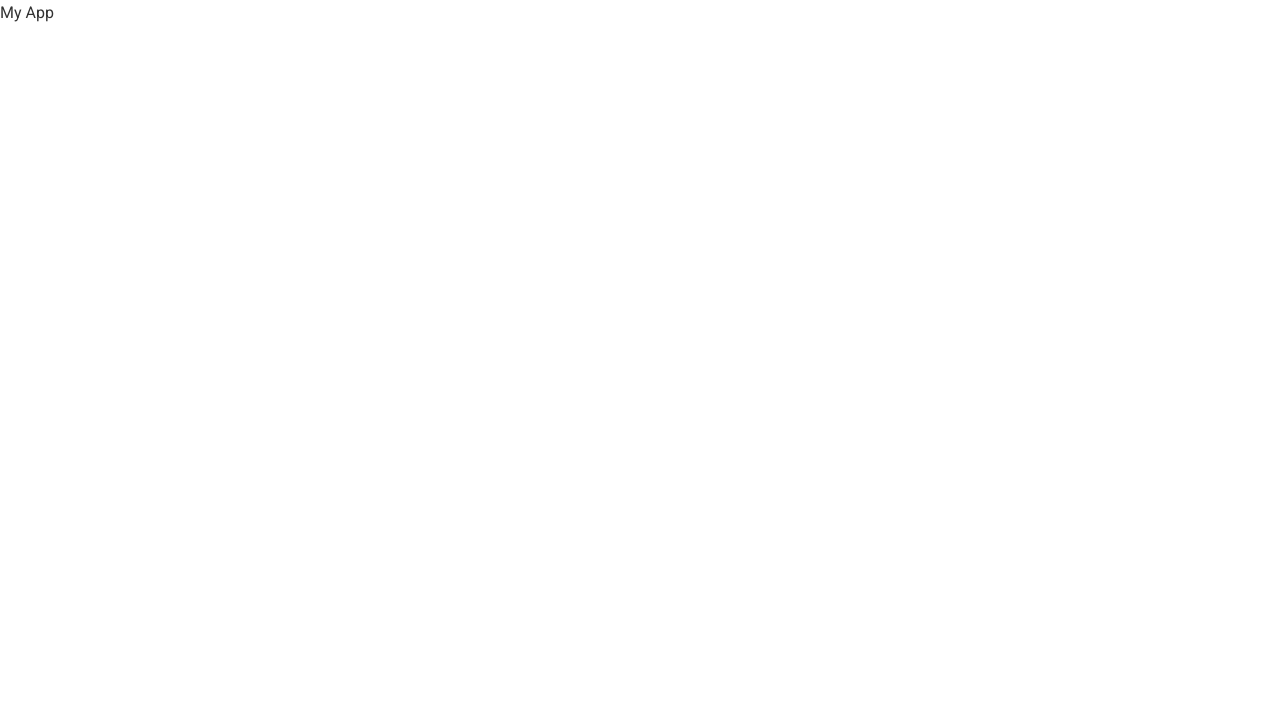
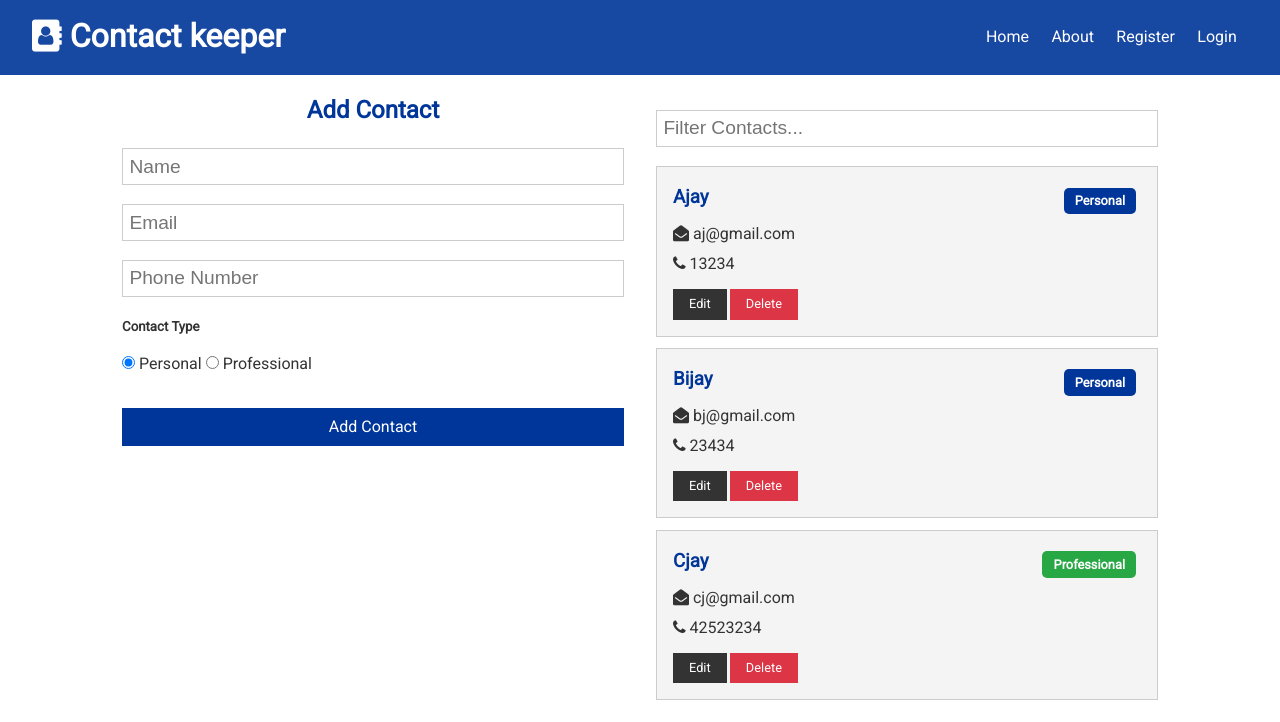
Before and after one commit to rohanJa/Kontact-Keeper, a React (Create React App) app in the folder client/: page / in a window 1280 px wide. Shown: the top 722 px of the page. Built offline with nearby package versions, Linux system fonts and the light colour scheme; the HTML template or start-up script is replaced by a standard one.

Commit message:
Update index.html, App.js, types.js

```diff
--- a/client/public/index.html
+++ b/client/public/index.html
@@ -9,7 +9,7 @@
       name="description"
       content="Web site created using create-react-app"
     />
-    <link rel="apple-touch-icon" href="%PUBLIC_URL%/logo192.png" />
+    <!-- <link rel="apple-touch-icon" href="%PUBLIC_URL%/logo192.png" /> -->
     <!--
       manifest.json provides metadata used when your web app is installed on a
       user's mobile device or desktop. See https://developers.google.com/web/fundamentals/web-app-manifest/
--- a/client/src/App.js
+++ b/client/src/App.js
@@ -1,11 +1,40 @@
-import React from 'react';
+import React, { Fragment } from 'react';
 import './App.css';
+import { BrowserRouter as Router, Route, Switch } from 'react-router-dom';
+import Navbar from './components/layout/Navbar';
+import Home from './components/pages/Home';
+import About from './components/pages/About';
+import Register from './components/auth/Register';
+import Login from './components/auth/Login';
+import Alerts from './components/layout/Alerts';
+
+
+import ContactState from './context/contact/ContactState';
+import AuthState from './context/auth/AuthState';
+import AlertState from './context/alert/AlertState';
 
 const App = () => {
   return (
-    <div className="App">
-      My App
-    </div>
+    <AuthState>
+      <ContactState>
+        <AlertState>
+          <Router>
+            <Fragment>
+              <Navbar />
+              <div className="container">
+                <Alerts />
+                <Switch>
+                  <Route exact path='/' component={Home} />
+                  <Route exact path='/about' component={About} />
+                  <Route exact path='/register' component={Register} />
+                  <Route exact path='/login' component={Login} />
+                </Switch>
+              </div>
+            </Fragment>
+          </Router>
+        </AlertState>
+      </ContactState>
+    </AuthState>
   );
 }
 
--- /dev/null
+++ b/client/src/context/types.js
@@ -0,0 +1,17 @@
+export const ADD_CONTACT = 'ADD_CONTACT';
+export const DELETE_CONTACT = 'DELETE_CONTACT';
+export const SET_CURRENT = 'SET_CURRENT';
+export const CLEAR_CURRENT = 'CLEAR_CURRENT';
+export const UPDATE_CONTACT = 'UPDATE_CONTACT';
+export const FILTER_CONTACTS = 'FILTER_CONTACTS';
+export const CLEAR_FILTER = 'CLEAR_FILTER';
+export const SET_ALERT = 'SET_ALERT';
+export const REMOVE_ALERT = 'REMOVE_ALERT';
+export const REGISTER_SUCCESS = 'REGISTER_SUCCESS';
+export const REGISTER_FAIL = 'REGISTER_FAIL';
+export const USER_LOADED = 'USER_LOADED';
+export const AUTH_ERROR = 'AUTH_ERROR';
+export const LOGIN_SUCCESS = 'LOGIN_SUCCESS';
+export const LOGIN_FAIL = 'LOGIN_FAIL';
+export const LOGOUT = 'LOGOUT';
+export const CLEAR_ERRORS = 'CLEAR_ERRORS';
```
